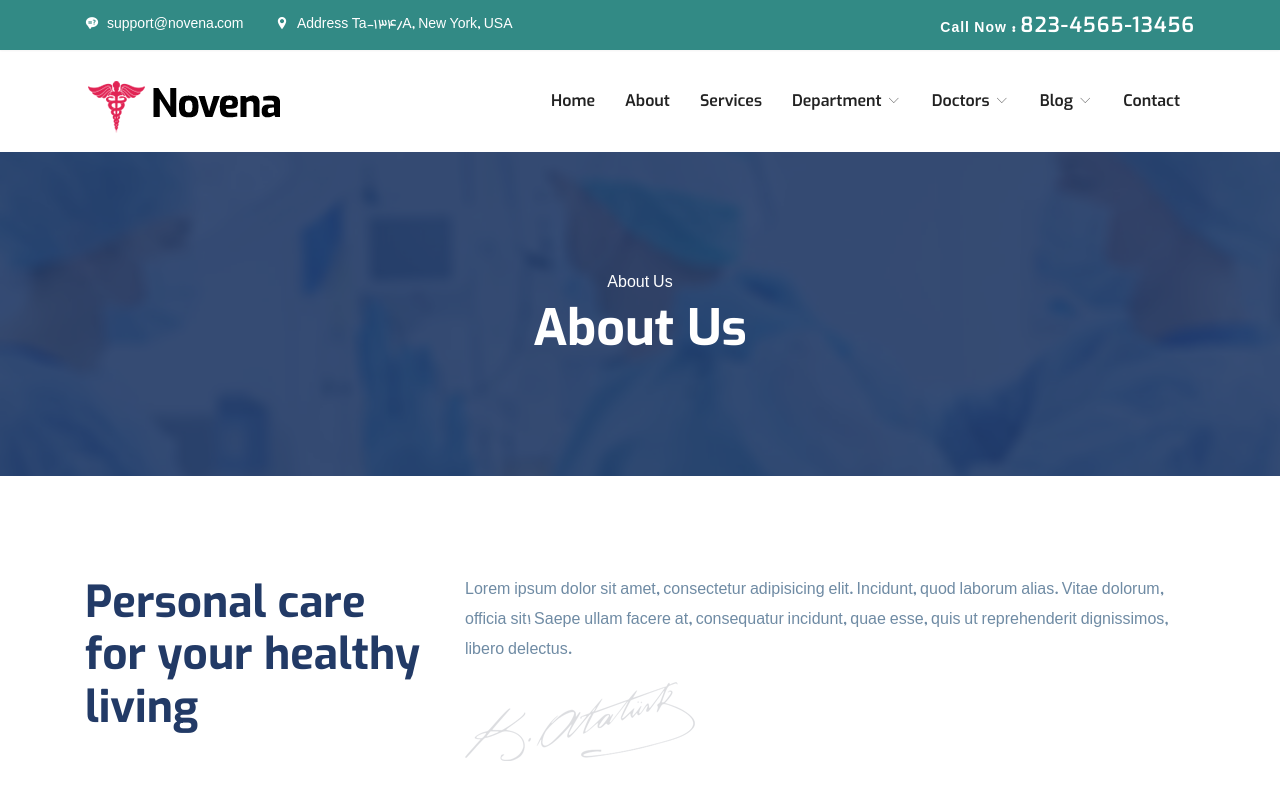
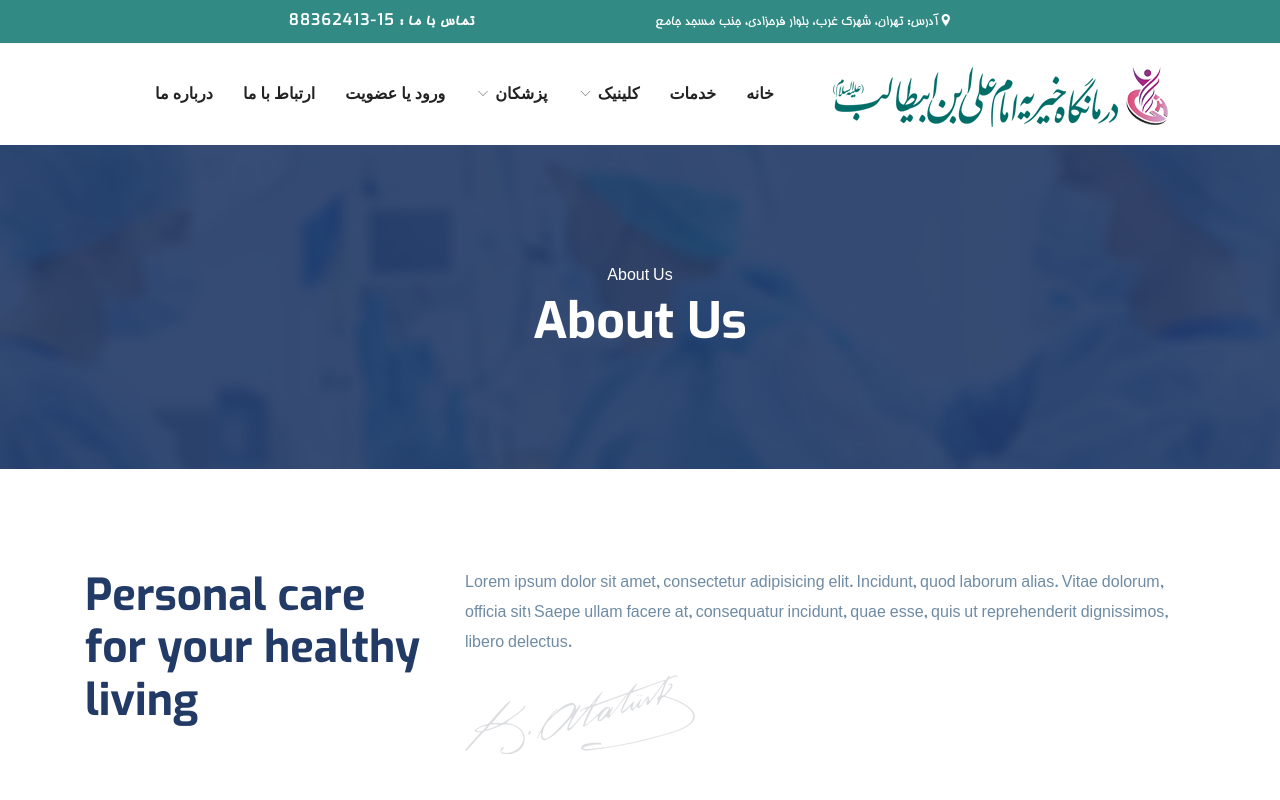
Before and after one commit to ali-jazbi/Health_Clinic, a plain HTML site: page about.html in a window 1280 px wide. Shown: the top 800 px of the page. Drawn offline with Linux system fonts and the light colour scheme; some packages are replaced by stand-ins of ours.

Commit message:
add new header to all html pages

```diff
--- a/about.html
+++ b/about.html
@@ -1,5 +1,5 @@
 <!DOCTYPE html>
-<html lang="zxx">
+<html lang="fa">
 <head>
   <meta http-equiv="Content-Type" content="text/html; charset=UTF-8">
   <meta name="description" content="Orbitor,business,company,agency,modern,bootstrap4,tech,software">
@@ -25,21 +25,21 @@
 
 <body id="top">
 
-<header>
+	<!-- SECTION Header -->
+	<header dir="rtl">
 		<div class="header-top-bar">
 			<div class="container">
 				<div class="row align-items-center">
 					<div class="col-lg-6">
 						<ul class="top-bar-info list-inline-item pl-0 mb-0">
-						<li class="list-inline-item"><a href="mailto:support@gmail.com"><i class="icofont-support-faq mr-2"></i>support@novena.com</a></li>
-						<li class="list-inline-item"><i class="icofont-location-pin mr-2"></i>Address Ta-134/A, New York, USA </li>
+						<li style="cursor:default;" class="list-inline-item"><i class="icofont-location-pin mr-2"></i>آدرس: تهران، شهرک غرب،  بلوار فرحزادی، جنب مسجد جامع </li>
 						</ul>
 					</div>
 					<div class="col-lg-6">
 						<div class="text-lg-right top-right-bar mt-2 mt-lg-0">
-						<a href="tel:+23-345-67890" >
-							<span>Call Now : </span>
-							<span class="h4">823-4565-13456</span>
+							<a href="tel:+9888362413" >
+								<span  style="padding-right: 150px;">تماس با ما : </span>
+								<span class="h6">15-88362413</span>
 							</a>
 						</div>
 					</div>
@@ -48,8 +48,8 @@
 		</div>
 		<nav class="navbar navbar-expand-lg navigation" id="navbar">
 			<div class="container">
-		 	 <a class="navbar-brand" href="index.html">
-			  	<img src="images/logo.png" alt="" class="img-fluid">
+				  <a style="padding-bottom: 10px;" class="navbar-brand" href="index.html">
+					  <img src="images/logo-wide.png" alt="" class="img-fluid">
 				  </a>
 
 				  <button class="navbar-toggler collapsed" type="button" data-toggle="collapse" data-target="#navbarmain" aria-controls="navbarmain" aria-expanded="false" aria-label="Toggle navigation">
@@ -59,42 +59,33 @@
 			  <div class="collapse navbar-collapse" id="navbarmain">
 				<ul class="navbar-nav ml-auto">
 				  <li class="nav-item active">
-				<a class="nav-link" href="index.html">Home</a>
+					<a class="nav-link" href="index.html">خانه</a>
 				  </li>
-			   <li class="nav-item"><a class="nav-link" href="about.html">About</a></li>
-			    <li class="nav-item"><a class="nav-link" href="service.html">Services</a></li>
-
+				  <li class="nav-item"><a class="nav-link" href="service.html">خدمات</a></li>
 					<li class="nav-item dropdown">
-					<a class="nav-link dropdown-toggle" href="department.html" id="dropdown02" data-toggle="dropdown" aria-haspopup="true" aria-expanded="false">Department <i class="icofont-thin-down"></i></a>
+						<a class="nav-link dropdown-toggle" href="department.html" id="dropdown02" data-toggle="dropdown" aria-haspopup="true" aria-expanded="false">کلینیک <i class="icofont-thin-down"></i></a>
 						<ul class="dropdown-menu" aria-labelledby="dropdown02">
-						<li><a class="dropdown-item" href="department.html">Departments</a></li>
-						<li><a class="dropdown-item" href="department-single.html">Department Single</a></li>
+							<li><a class="dropdown-item" href="department.html">بخش ها</a></li>
+							<li><a class="dropdown-item" href="department-single.html">دندانپزشکی</a></li>
 						</ul>
 					  </li>
 
 					  <li class="nav-item dropdown">
-					<a class="nav-link dropdown-toggle" href="doctor.html" id="dropdown03" data-toggle="dropdown" aria-haspopup="true" aria-expanded="false">Doctors <i class="icofont-thin-down"></i></a>
+						<a class="nav-link dropdown-toggle" href="doctor.html" id="dropdown03" data-toggle="dropdown" aria-haspopup="true" aria-expanded="false">پزشکان <i class="icofont-thin-down"></i></a>
 						<ul class="dropdown-menu" aria-labelledby="dropdown03">
-						<li><a class="dropdown-item" href="doctor.html">Doctors</a></li>
-						<li><a class="dropdown-item" href="doctor-single.html">Doctor Single</a></li>
-						<li><a class="dropdown-item" href="appoinment.html">Appoinment</a></li>
+							<li><a class="dropdown-item" href="doctor.html">پزشکان درمانگاه</a></li>
+							<li><a class="dropdown-item" href="appoinment.html">نوبت دهی آنلاین</a></li>
 						</ul>
 					  </li>
-
-			   <li class="nav-item dropdown">
-					<a class="nav-link dropdown-toggle" href="blog-sidebar.html" id="dropdown05" data-toggle="dropdown" aria-haspopup="true" aria-expanded="false">Blog <i class="icofont-thin-down"></i></a>
-					<ul class="dropdown-menu" aria-labelledby="dropdown05">
-						<li><a class="dropdown-item" href="blog-sidebar.html">Blog with Sidebar</a></li>
-
-						<li><a class="dropdown-item" href="blog-single.html">Blog Single</a></li>
-					</ul>
-			  	</li>
-			   <li class="nav-item"><a class="nav-link" href="contact.html">Contact</a></li>
+					  <li class="nav-item"><a class="nav-link" href="contact.html">ورود یا عضویت</a></li>
+				   <li class="nav-item"><a class="nav-link" href="contact.html">ارتباط با ما</a></li>
+				   <li class="nav-item"><a class="nav-link" href="about.html">درباره ما</a></li>
 				</ul>
 			  </div>
 			</div>
 		</nav>
 	</header>
+		<!--  NOTE END Header -->
 
 
 
```
Also changed, not shown: appoinment.html (+22 -30 lines), confirmation.html (+22 -30 lines), contact.html (+22 -30 lines), department-single.html (+22 -30 lines), department.html (+21 -30 lines), doctor-single.html (+22 -30 lines), doctor.html (+22 -30 lines), index.html (+1 -1 lines), service.html (+22 -30 lines). Lines whose indentation alone changed are shown as unchanged.
